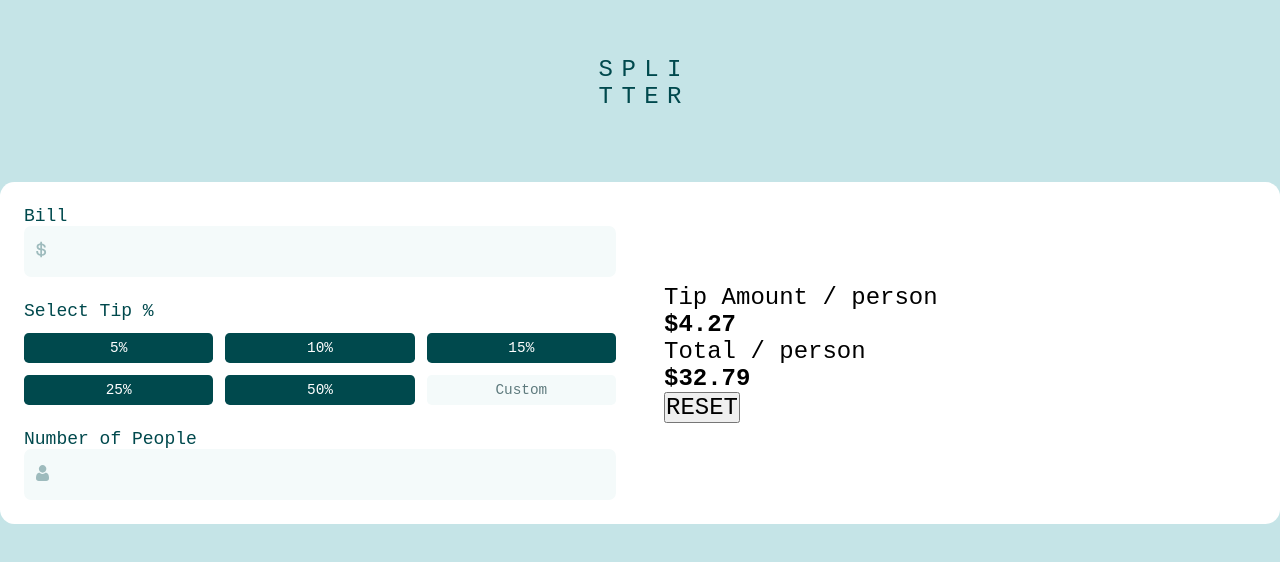
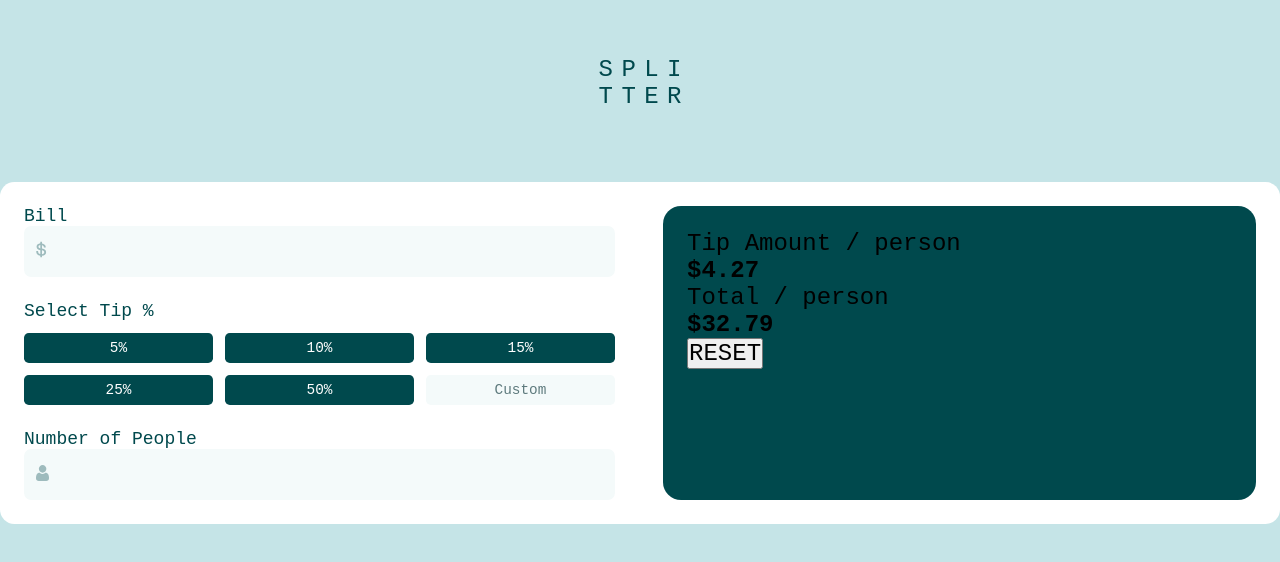
Before and after one commit to timmywimmy95/frontend_mentor, a React (Vite) app in the folder tip-calculator-app/: page / in a window 1280 px wide. Shown: the part 110-672 px from the top of the page. Built offline with nearby package versions, Linux system fonts and the light colour scheme.

Commit message:
right-container styling initial done

```diff
--- a/tip-calculator-app/src/App.css
+++ b/tip-calculator-app/src/App.css
@@ -99,7 +99,11 @@
   cursor: pointer;
 }
 #main-bill-container .right-container {
+  background-color: hsl(183, 100%, 15%);
+  border-radius: 0.75rem;
+  padding: 1rem;
   width: 50%;
+  height: 100%;
 }
 
 /*# sourceMappingURL=App.css.map */
--- a/tip-calculator-app/src/App.scss
+++ b/tip-calculator-app/src/App.scss
@@ -124,7 +124,11 @@ $white: hsl(0, 0%, 100%);
 		}
 	}
 	.right-container {
+		background-color: $very-dark-cyan;
+		border-radius: 0.75rem;
+		padding: 1rem;
 		width: 50%;
+		height: 100%;
 	}
 }
 
```
Also changed, not shown: 1 other file (tests, documents, lock files or other folders).
